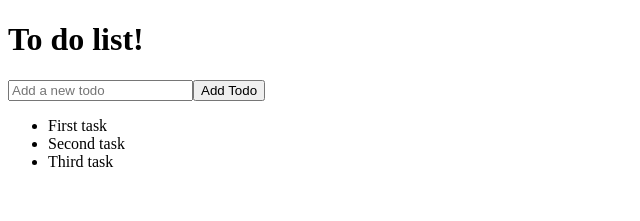
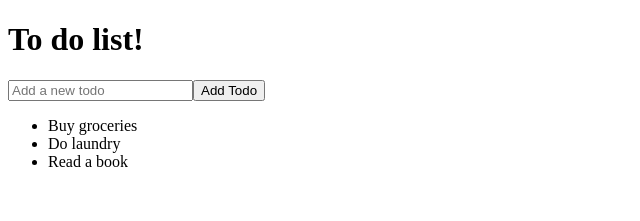
Before and after one commit to gautham-sedin/todo-dev-practise, a React (Vite) app: page / in a window 1280 px wide. Shown: the top 221 px of the page, without its empty margins (0-640 px from the left). Built offline with nearby package versions, Linux system fonts and the light colour scheme.

Commit message:
feature: updated data structure for todo with id

```diff
--- a/src/App.jsx
+++ b/src/App.jsx
@@ -2,8 +2,14 @@ import { useState } from 'react'
 import './App.css'
 import TodoItem from './TodoItem';
 
+let nextId = 4;
+
 function App() {
-  const [todos, setTodos] = useState(["First task", "Second task", "Third task"]);
+  const [todos, setTodos] = useState([
+    { id: 1, text: "Buy groceries", completed: false },
+    { id: 2, text: "Do laundry", completed: false },
+    { id: 3, text: "Read a book", completed: false }
+  ]);
   const [input, setInput] = useState("");
 
   function handleAdd() {
@@ -13,7 +19,15 @@ function App() {
       return;
     }
 
-    setTodos([...todos, input.trim()]);
+    const newTodo = {
+      id: nextId,
+      text: input.trim(),
+      completed: false
+    };
+
+    console.log("New task added: ", newTodo);
+
+    setTodos([...todos, newTodo]);
     setInput("");
   }
 
@@ -36,7 +50,7 @@ function App() {
       <ul>
       {
         todos.map((todo, index) => (
-          <TodoItem key={index} text={todo} />
+          <TodoItem key={todo.id} text={todo.text} />
         ))
       }
       </ul>
```
